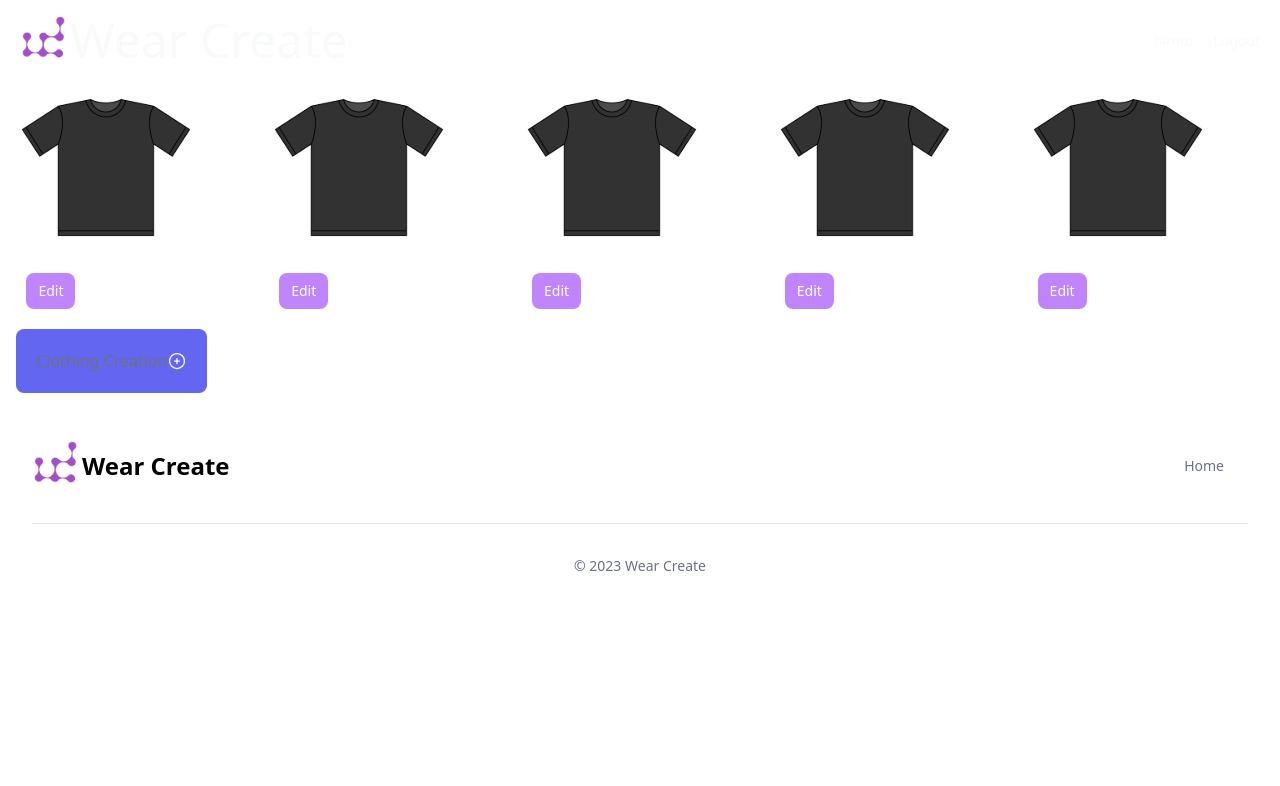
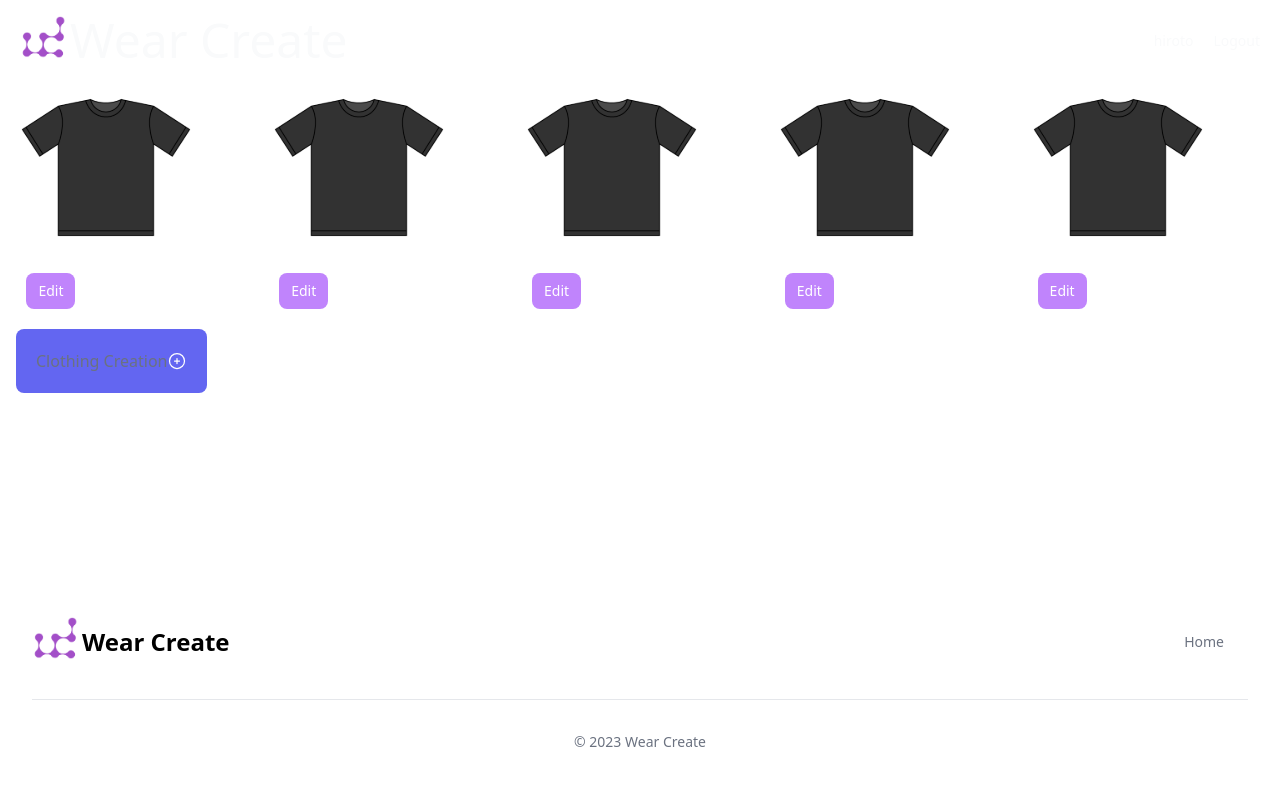
Before and after one commit to Lovinyon/wear-create-app, a Next.js app: page / in a window 1280 px wide. Shown: the top 786 px of the page. Built offline with nearby package versions, Linux system fonts and the light colour scheme.

Commit message:
footer position fixed

```diff
--- a/src/app/footer.tsx
+++ b/src/app/footer.tsx
@@ -2,7 +2,7 @@ import Image from "next/image";
 
 export default function Footer() {
   return (
-    <footer className="bg-white rounded-lg dark:bg-gray-800 m-4">
+    <footer className="bg-white rounded-lg dark:bg-gray-800 m-4 fixed bottom-0 left-0 right-0">
       <div className="w-full max-w-screen-xl mx-auto p-4 md:py-8">
         <div className="sm:flex sm:items-center sm:justify-between">
           <a
```
